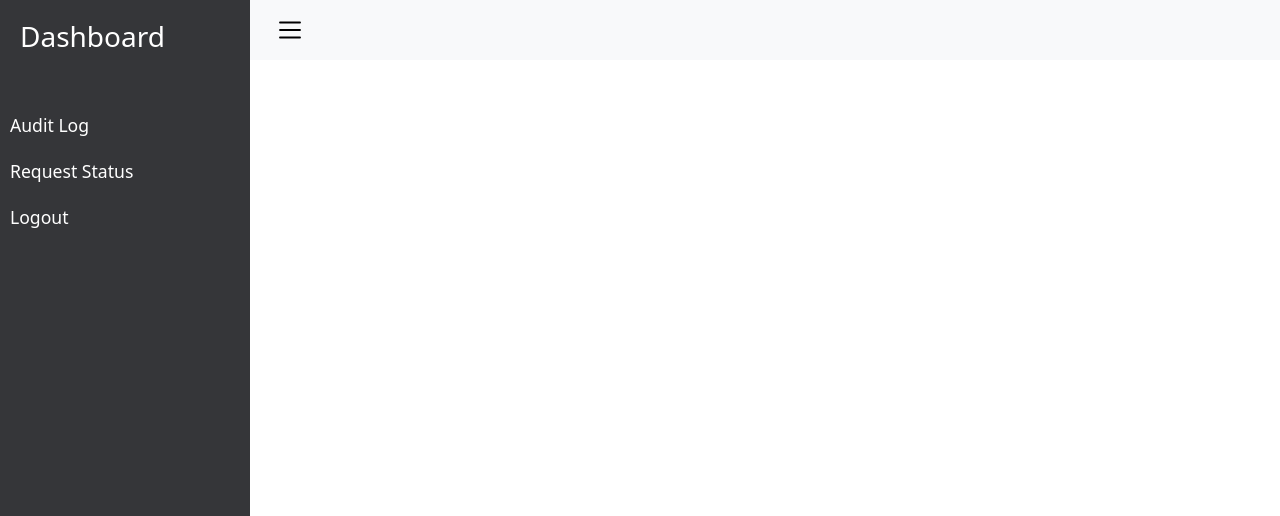
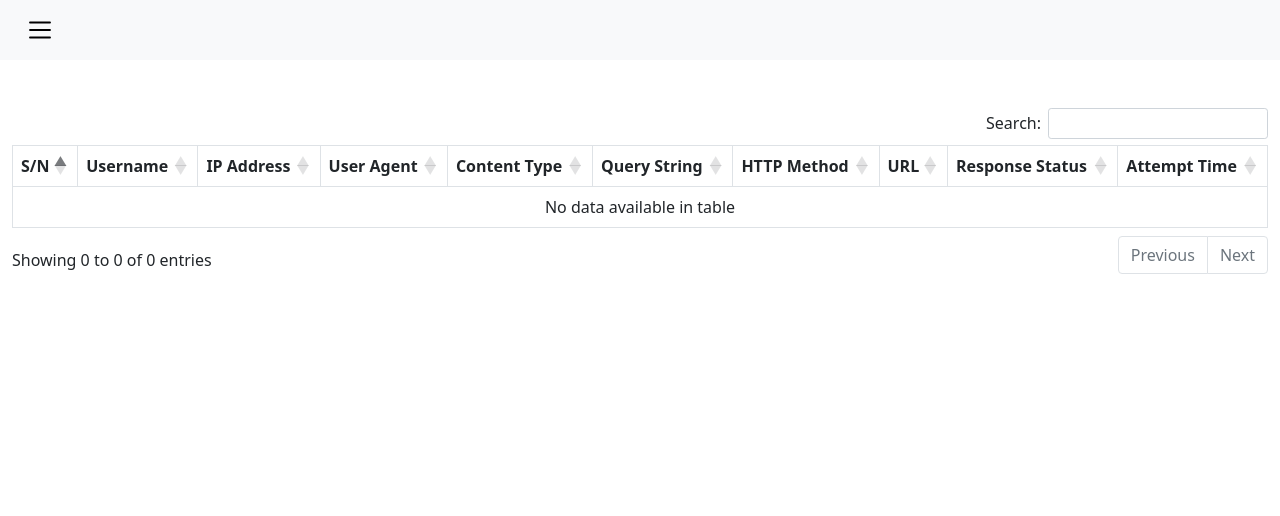
Before and after one commit to Emmarex/django-audit, a Django app: template dj_audit/templates/dj_audit/audit_list_page.html in a window 1280 px wide. Shown: the top 516 px of the page. Run offline with Django 3.2, Linux system fonts and the light colour scheme; the template is opened without the code that fills it, so the values that code supplies are empty; some libraries are stand-ins or nearby versions.

Commit message:
added audit list page

```diff
--- a/dj_audit/settings.py
+++ b/dj_audit/settings.py
@@ -1,3 +1,9 @@
 from django.conf import settings as global_settings
 
 DISABLE_AUDIT_LOG = getattr(global_settings, 'DISABLE_AUDIT_LOG', False)
+
+AUDIT_LOG_TEMPLATE = getattr(
+    global_settings, 'AUDIT_LOG_TEMPLATE', 'dj_audit/audit_list_page.html')
+
+REQUEST_STATUS_TEMPLATE = getattr(
+    global_settings, 'REQUEST_STATUS_TEMPLATE', 'dj_audit/request_status_page.html')
--- a/dj_audit/static/dj_audit/js/base.js
+++ b/dj_audit/static/dj_audit/js/base.js
@@ -1,7 +1,6 @@
 $(document).ready(function () {
 
     $('#sidebarCollapse').on('click', function () {
-        console.log('I am here !!!!!')
         $('#sidebar').toggleClass('active');
     });
 
--- a/dj_audit/templates/dj_audit/audit_list_page.html
+++ b/dj_audit/templates/dj_audit/audit_list_page.html
@@ -3,3 +3,68 @@
 {% block title %}
 Audit Logs
 {% endblock %}
+
+{% block additional_styles %}
+<!-- <link rel="stylesheet" href="https://cdn.datatables.net/1.11.3/css/jquery.dataTables.min.css"> -->
+<link rel="stylesheet" href="https://cdn.datatables.net/1.11.3/css/dataTables.bootstrap5.min.css">
+{% endblock %}
+
+{% block page_content %}
+<div class="page_table mt-5 mb-5 ml-3 mr-3">
+    <table id="audit_table" class="table table-bordered">
+        <!-- table-striped -->
+        <thead>
+            <tr>
+                <th>S/N</th>
+                <th>Username</th>
+                <th>IP Address</th>
+                <th>User Agent</th>
+                <th>Content Type</th>
+                <th>Query String</th>
+                <th>HTTP Method</th>
+                <th>URL</th>
+                <th>Response Status</th>
+                <th>Attempt Time</th>
+            </tr>
+        </thead>
+        <tbody>
+            {% for audit in audit_logs %}
+            <tr
+                class="
+                {% if audit.response_status_code >= 200 and audit.response_status_code < 400 %}
+                table-success
+                {% elif audit.response_status_code >= 400 and audit.response_status_code < 500 %}
+                table-warning
+                {% elif audit.response_status_code >= 500 %}
+                table-danger
+                {% endif %}"
+            >
+                <td>{{ forloop.counter }}</td>
+                <td>{{ audit.user }}</td>
+                <td>{{ audit.ip_address }}</td>
+                <td>{{ audit.user_agent }}</td>
+                <td>{{ audit.content_type }}</td>
+                <td>{{ audit.query_string }}</td>
+                <td>{{ audit.http_method }}</td>
+                <td>{{ audit.path_info }}</td>
+                <td>{{ audit.response_status_code }}</td>
+                <td>{{ audit.attempt_time }}</td>
+            </tr>
+            {% endfor %}
+        </tbody>
+    </table>
+</div>
+{% endblock %}
+
+{% block additional_scripts %}
+<script src="https://cdn.datatables.net/1.11.3/js/jquery.dataTables.min.js"></script>
+<script src="https://cdn.datatables.net/1.11.3/js/dataTables.bootstrap5.min.js"></script>
+<script>
+    $(document).ready(function () {
+        $('#audit_table').DataTable({
+            "pageLength": 50,
+            "lengthChange": false
+        });
+    });
+</script>
+{% endblock %}
--- a/dj_audit/templates/dj_audit/base.html
+++ b/dj_audit/templates/dj_audit/base.html
@@ -11,6 +11,10 @@
     <link href="https://cdn.jsdelivr.net/npm/bootstrap@5.1.3/dist/css/bootstrap.min.css" rel="stylesheet"
         integrity="sha384-1BmE4kWBq78iYhFldvKuhfTAU6auU8tT94WrHftjDbrCEXSU1oBoqyl2QvZ6jIW3" crossorigin="anonymous">
     <link rel="stylesheet" type="text/css" href="{% static 'dj_audit/css/base.css' %}" />
+
+    {% block additional_styles %}
+    {% endblock %}
+
 </head>
 
 <body>
@@ -18,7 +22,7 @@
     <div class="wrapper">
 
         <!-- Sidebar -->
-        <nav id="sidebar">
+        <nav id="sidebar" class="active">
             <div class="sidebar-header">
                 <h3>Dashboard</h3>
             </div>
@@ -59,8 +63,10 @@
                 </div>
             </nav>
 
-            {% block page_content %}
-            {% endblock %}
+            <div class="container-fluid">
+                {% block page_content %}
+                {% endblock %}
+            </div>
 
         </div>
 
@@ -75,4 +81,8 @@
     integrity="sha384-ka7Sk0Gln4gmtz2MlQnikT1wXgYsOg+OMhuP+IlRH9sENBO0LRn5q+8nbTov4+1p" crossorigin="anonymous">
 </script>
 <script src="{% static 'dj_audit/js/base.js' %}"></script>
+
+{% block additional_scripts %}
+{% endblock %}
+
 </html>
--- a/dj_audit/urls.py
+++ b/dj_audit/urls.py
@@ -1,4 +1,5 @@
 from django.urls import path
+
 from .views import audit_log_page, request_status_page
 
 urlpatterns = [
```
Also changed, not shown: dj_audit/views.py (+9 -6 lines), dj_audit/static/dj_audit/css/base.css (line endings or trailing spaces), dj_audit/templates/dj_audit/request_status_page.html (line endings or trailing spaces), 2 other files.
